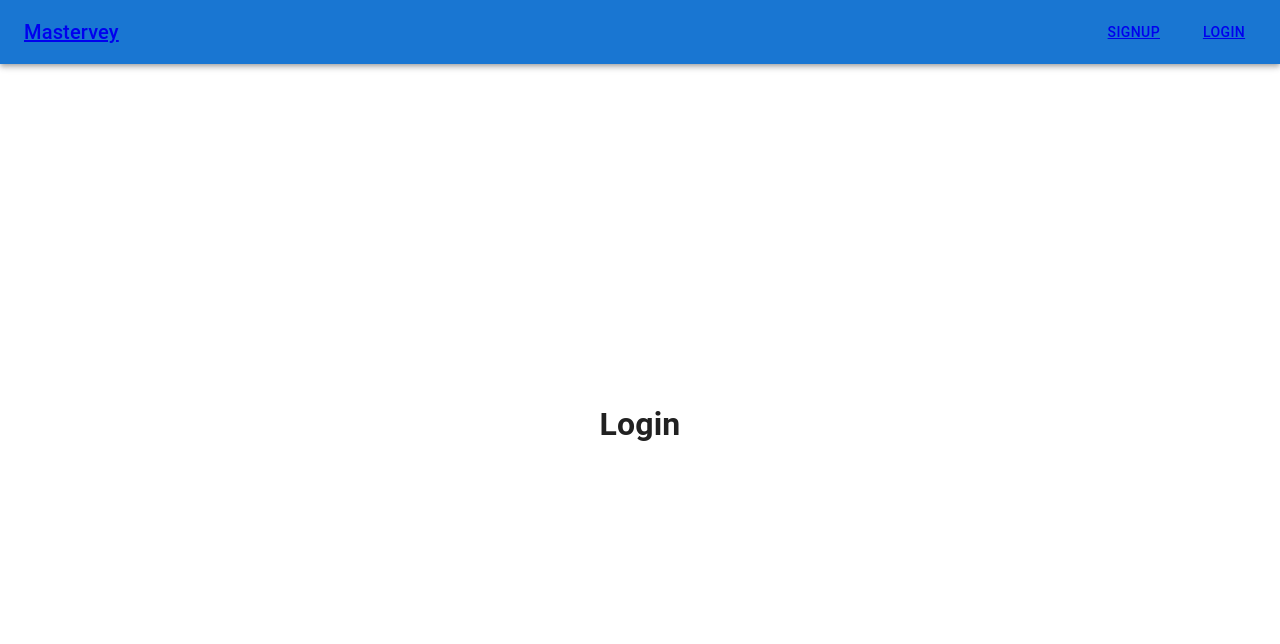
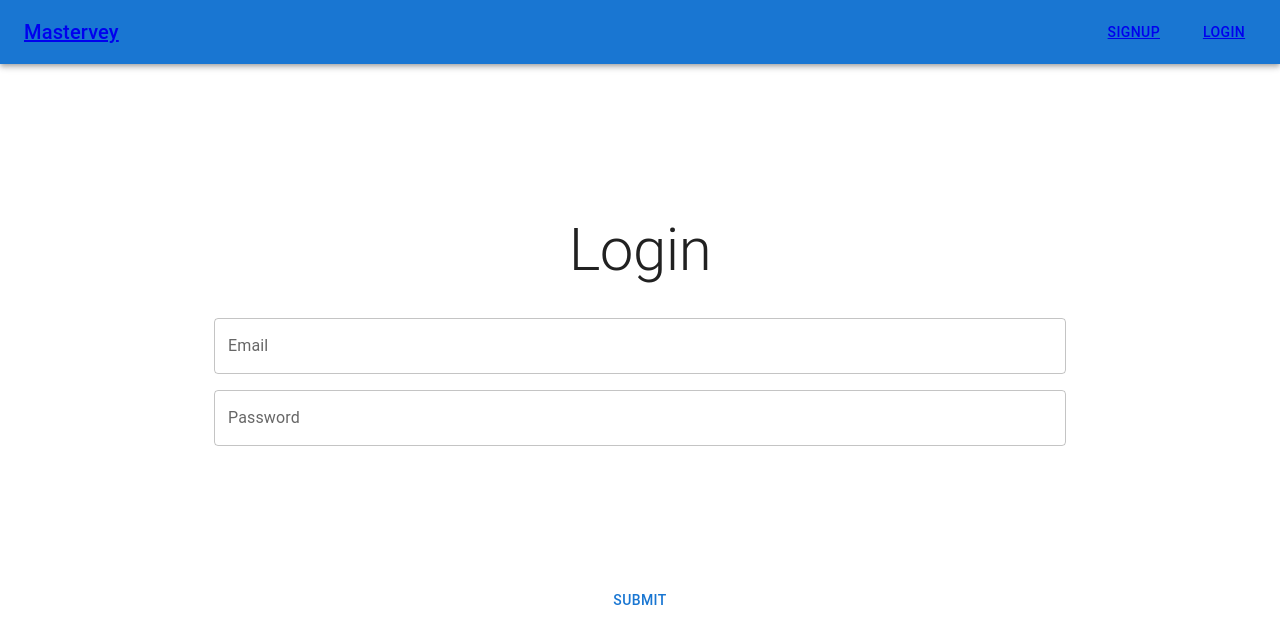
Before and after one commit to HowToShake/mastervey, a Next.js app: page /login in a window 1280 px wide. Shown: the top 644 px of the page. Built offline with nearby package versions, Linux system fonts and the light colour scheme; no server answers.

Commit message:
[ADDED] Firebase functions

```diff
--- a/HOC/withAuth.tsx
+++ b/HOC/withAuth.tsx
@@ -1,14 +1,14 @@
 import { useRouter } from "next/router";
+import { useAuth } from "../hooks/useAuth";
 const withAuth = (WrappedComponent) => {
   return (props) => {
     // checks whether we are on client / browser or server.
     if (typeof window !== "undefined") {
       const { replace } = useRouter();
-
-      const accessToken = localStorage.getItem("accessToken");
+      const { user } = useAuth();
 
       // If there is no access token we redirect to "/" page.
-      if (!accessToken) {
+      if (!user) {
         return replace("/");
       }
 
--- a/pages/dashboard.tsx
+++ b/pages/dashboard.tsx
@@ -1,8 +1,12 @@
 import Box from "@mui/material/Box";
 import { ReactElement } from "react";
 import Navbar from "../components/Navbar";
+import withAuth from "../HOC/withAuth";
+import { useAuth } from "../hooks/useAuth";
 
 const Dashboard = () => {
+  const { user } = useAuth();
+  console.log("user", user);
   return <Box>Hello World</Box>;
 };
 
@@ -23,4 +27,4 @@ Dashboard.getLayout = function getLayout(page: ReactElement) {
   );
 };
 
-export default Dashboard;
+export default withAuth(Dashboard);
--- a/pages/login.tsx
+++ b/pages/login.tsx
@@ -1,9 +1,81 @@
 import { ReactElement } from "react";
 import Navbar from "../components/Navbar";
 import Box from "@mui/material/Box";
+import { Container, TextField } from "@mui/material";
+import Button from "@mui/material/Button";
+import { useAuth } from "../hooks/useAuth";
+import { useForm } from "react-hook-form";
+import { useRouter } from "next/router";
+import Typography from "@mui/material/Typography";
 
 const Login = () => {
-  return <h1>Login</h1>;
+  const { push } = useRouter();
+  const { login } = useAuth();
+  const {
+    register,
+    handleSubmit,
+    formState: { errors },
+    setError,
+  } = useForm();
+
+  const onSubmit = async (data) => {
+    try {
+      const loginRes = await login(data.email, data.password);
+
+      if (loginRes) {
+        await push("/dashboard");
+      }
+    } catch (e) {
+      console.log("e === ", e);
+      setError("submit", { ...e, message: e?.message });
+    }
+  };
+
+  return (
+    <Container
+      sx={{
+        display: "flex",
+        flexDirection: "column",
+        justifyContent: "center",
+      }}
+      maxWidth="md"
+    >
+      <Typography variant="h2" textAlign="center" mb={2}>
+        Login
+      </Typography>
+
+      <form
+        id="signup"
+        onSubmit={handleSubmit(onSubmit)}
+        style={{ display: "flex", flexDirection: "column", height: 280 }}
+      >
+        <TextField
+          label="Email"
+          fullWidth
+          {...register("email")}
+          variant="outlined"
+          sx={{ mt: 2 }}
+        />
+        <TextField
+          label="Password"
+          type="password"
+          fullWidth
+          {...register("password", { required: true })}
+          variant="outlined"
+          sx={{ mt: 2 }}
+        />
+        {errors?.lastName && <p>Password is required.</p>}
+      </form>
+
+      <Button type="submit" form="signup" sx={{ textAlign: "center" }}>
+        Submit
+      </Button>
+
+      <Typography color="error" textAlign="center" mt={2}>
+        {errors?.submit && <p>{errors?.submit?.message}</p>}
+      </Typography>
+    </Container>
+  );
 };
 
 Login.getLayout = function getLayout(page: ReactElement) {
@@ -22,4 +94,5 @@ Login.getLayout = function getLayout(page: ReactElement) {
     </>
   );
 };
+
 export default Login;
```
Also changed, not shown: pages/signup.tsx (+7 -0 lines).
